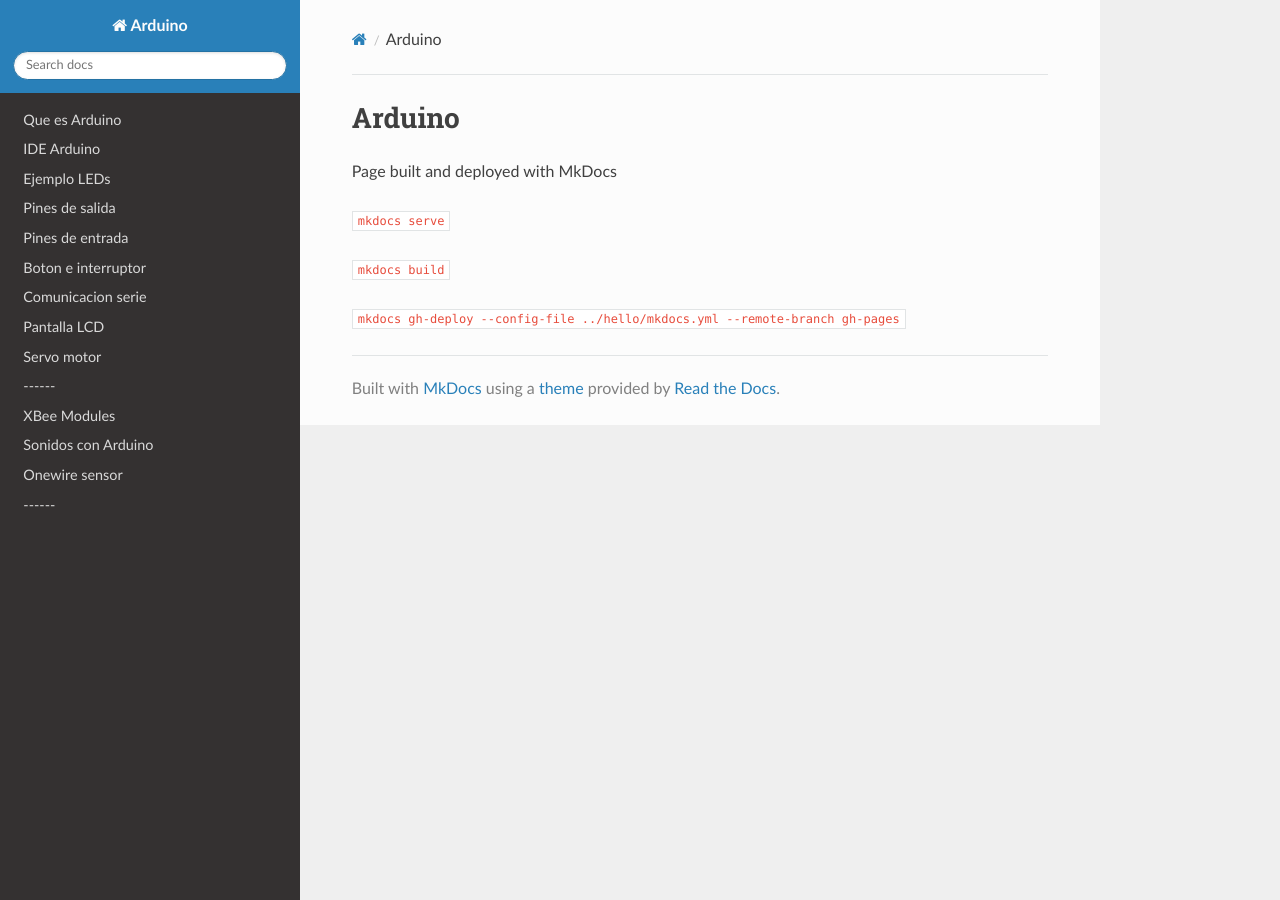
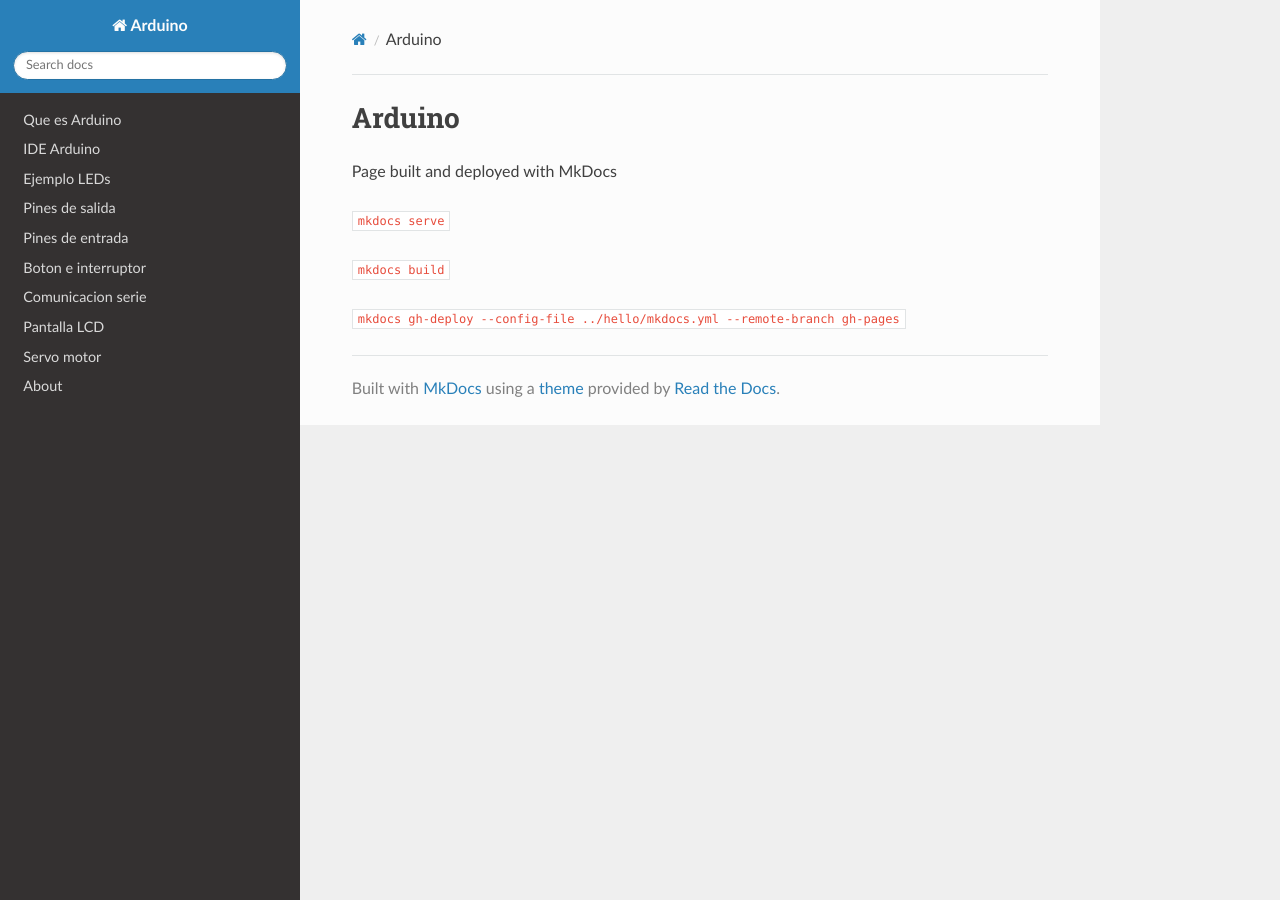
Before and after one commit to ubriquejazz/Arduino, an MkDocs documentation site: the page built from docs/index.md, in a window 1280 px wide. Built offline with MkDocs 1.6.1, drawn with Linux system fonts in a browser that asks for light colours; nearby versions of some CDN libraries; some of the changed lines change nothing that is shown.

Commit message:
update navigation

```diff
--- a/mkdocs.yml
+++ b/mkdocs.yml
@@ -10,9 +10,8 @@
     - Comunicacion serie: 07_comunicacion_serie.md
     - Pantalla LCD: 10_pantalla_lcd.md
     - Servo motor: 12_servo_motors.md
-    - ------: about.md
-    - XBee Modules: 11_xbee_modules.md
-    - Sonidos con Arduino: 08_sonidos.md
-    - Onewire sensor: 09_medicion_temperatura_ds18b20.md
+ #   - XBee Modules: 11_xbee_modules.md
+ #   - Sonidos con Arduino: 08_sonidos.md
+ #   - Onewire sensor: 09_medicion_temperatura_ds18b20.md
     - About: about.md
 theme: readthedocs
```
